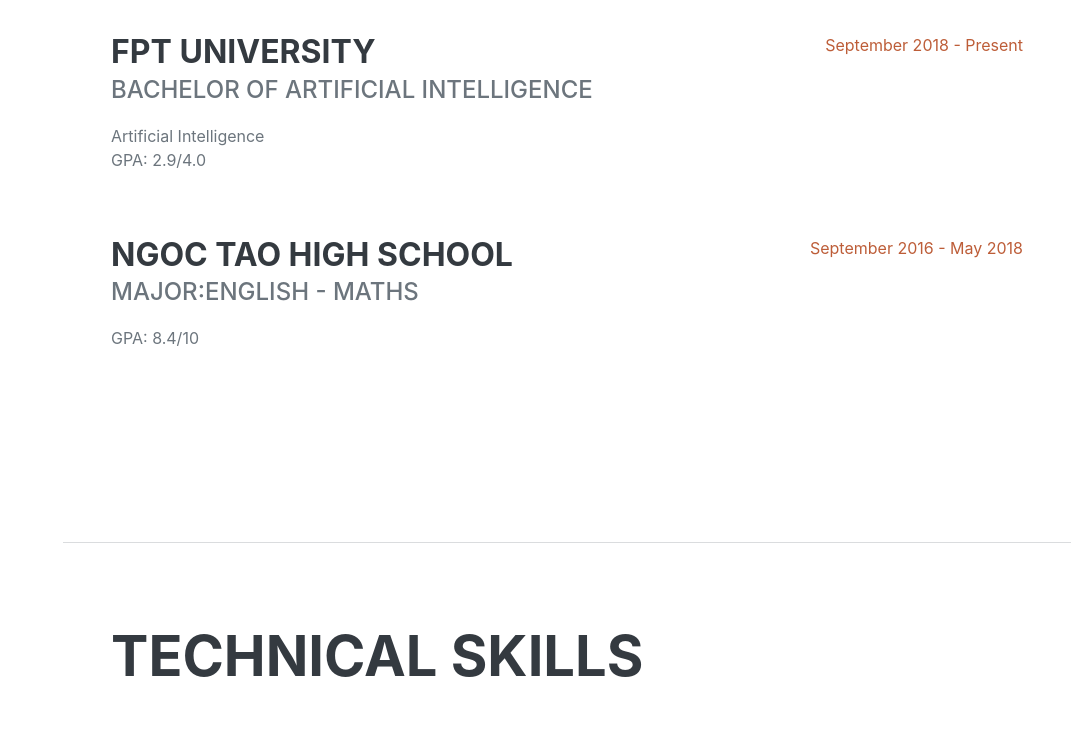
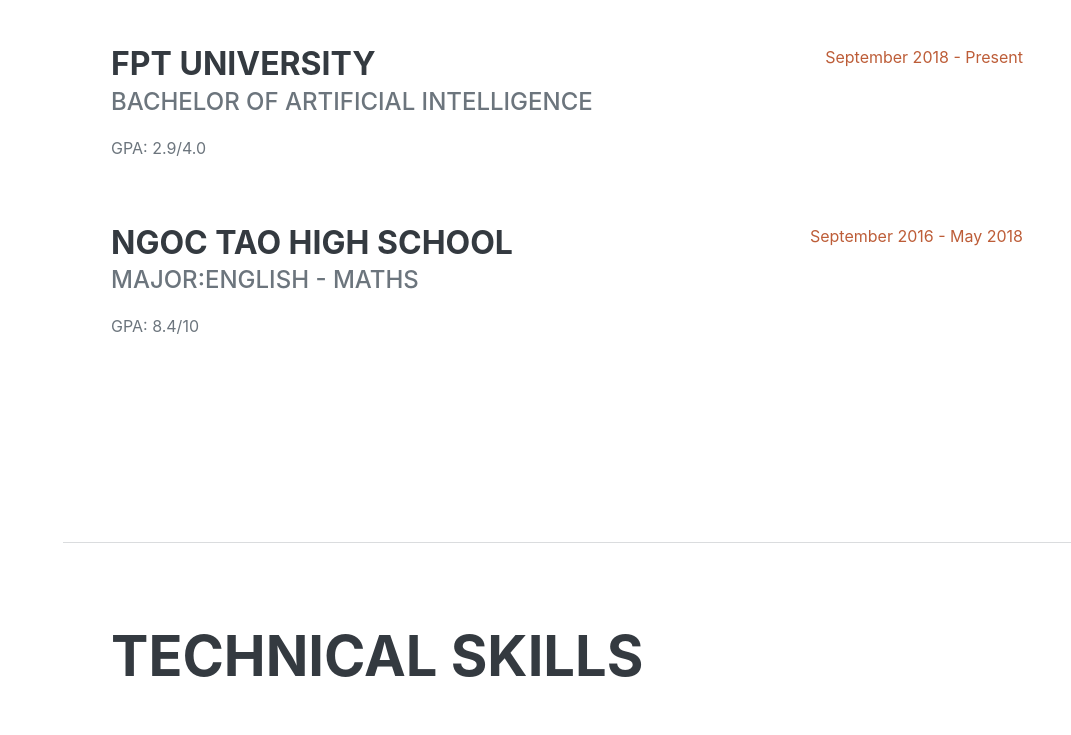
Before and after one commit to daidh152001/daidh152001.github.io, a plain HTML site: page index.html in a window 1280 px wide. Shown: the part 2661-3396 px from the top of the page, without its empty margins (209-1280 px from the left). Drawn offline with Linux system fonts and the light colour scheme; a web font is replaced by a local one.

Commit message:
Update index.html

```diff
--- a/index.html
+++ b/index.html
@@ -72,7 +72,8 @@
                             <div class="subheading mb-3">Long Term </div>
                             <li>Become a master in Artificial Intelligence in the next 3 years.</li>
                             <li>Fluent in English and Chinese languages.</li>
-
+                            <br>
+                            <br>
 
                             <div class="subheading mb-3">Short Term </div>
                             <li>Complete and solidify the knowledge learned in University.</li>
@@ -103,7 +104,7 @@
                             <li>
                                 All LABs: <a href="https://github.com/daidh152001/Java-Lab">https://github.com/daidh152001/Java-Lab</a>
                             </li>
-
+                            <br>
                             <div class="subheading mb-3">Python </div>
                             <li>Self-learning open libraries for Artificial Intelligence: Matplotlib, Pandas, NumPy,...</li>
                             <li>Hande, understand basic algorithms about AI, Statistical Probability,...</li>
@@ -133,7 +134,7 @@
                         <div class="flex-grow-1">
                             <h3 class="mb-0">FPT University</h3>
                             <div class="subheading mb-3">Bachelor of Artificial Intelligence</div>
-                            <div>Artificial Intelligence </div>
+
                             <p>GPA: 2.9/4.0</p>
                         </div>
                         <div class="flex-shrink-0"><span class="text-primary">September 2018 - Present</span></div>
@@ -213,7 +214,7 @@
                             </div>
                             <div class="flex-shrink-0"><span class="text-primary">May 2019 - Present</span></div>
                         </div>
-
+                        <br>
 
                         <div class="d-flex flex-column flex-md-row justify-content-between">
                             <div class="flex-grow-1">
@@ -224,6 +225,7 @@
                             </div>
                             <div class="flex-shrink-0"><span class="text-primary">December 2019 - March 2020</span></div>
                         </div>
+                    <br>
                         <div class="d-flex flex-column flex-md-row justify-content-between">
                             <div class="flex-grow-1">
                                 <h3 class="mb-0">FPT High School</h3>
```
